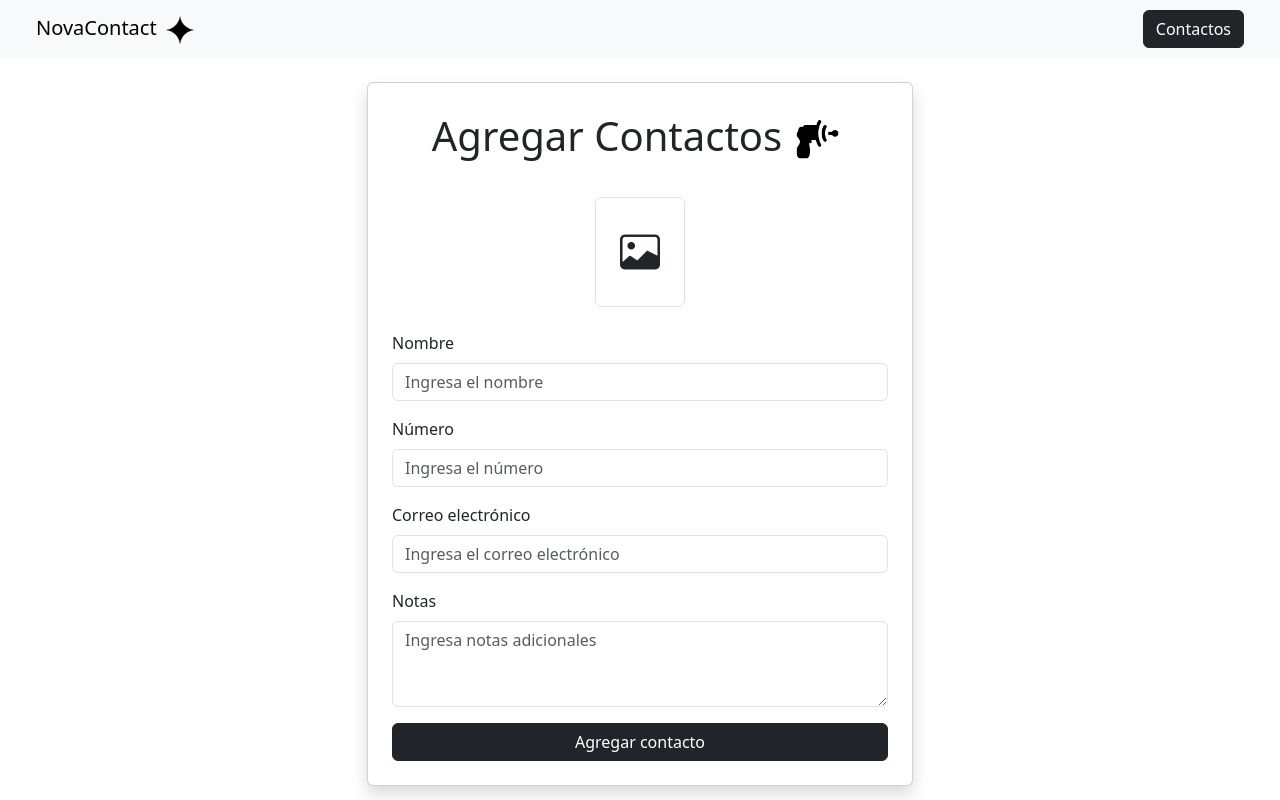
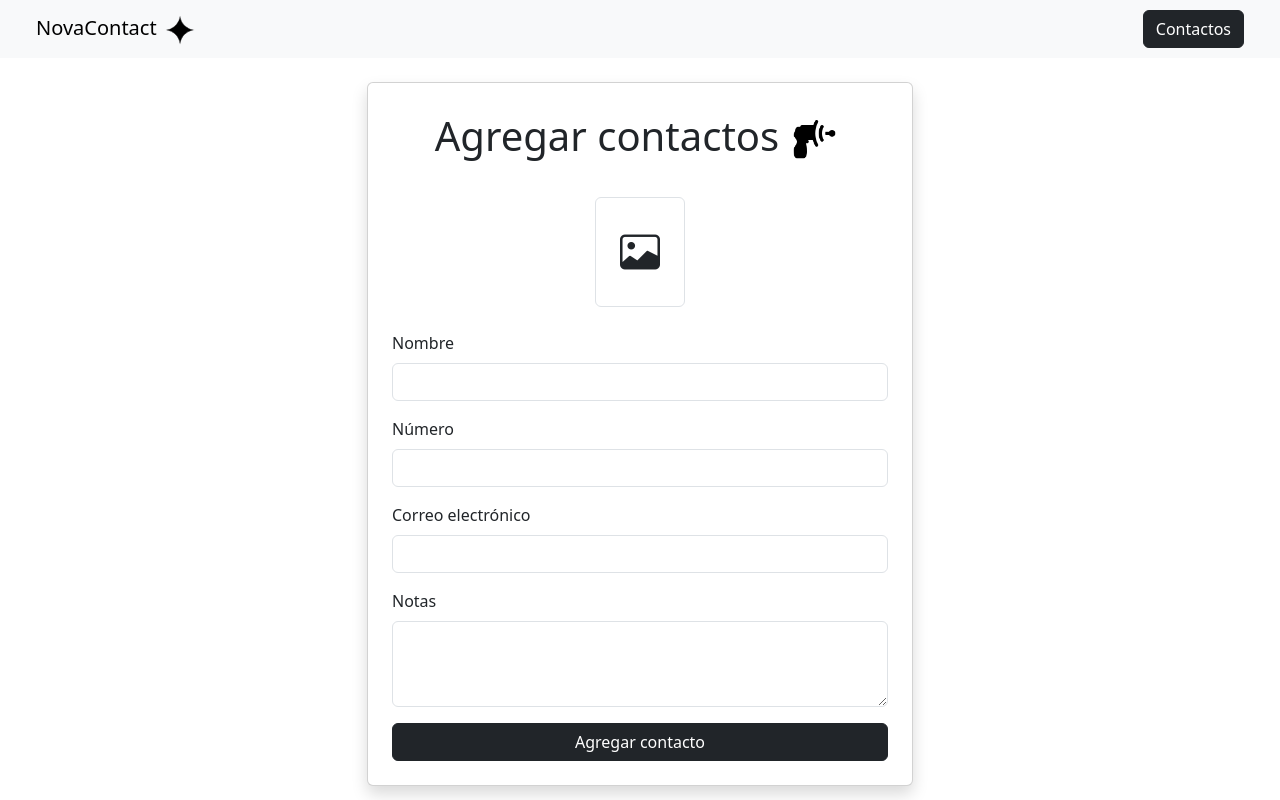
Before and after one commit to Sketox/NovaContact-Frontend, a Next.js app: page /addcontact in a window 1280 px wide. Built offline with nearby package versions, Linux system fonts and the light colour scheme.

Commit message:
Hechas las validaciones de los campos 'nombre', 'numero' y 'email' en las vistas de editar contactos y agregar contactos.

```diff
--- a/pages/addcontact.js
+++ b/pages/addcontact.js
@@ -9,22 +9,51 @@ export default function AddContact() {
   const [loading, setLoading] = useState(false); // Estado de carga
   const router = useRouter();
 
+  const validateName = (name) => {
+    return /^[A-Za-z]+$/.test(name);
+  };
+
+  const validateNumber = (number) => {
+    return /^\d{10,13}$/.test(number);
+  };
+
+  const validateEmail = (email) => {
+    return /^[^\s@]+@[^\s@]+\.[^\s@]+$/.test(email);
+  };
+
   const handleSubmit = async (e) => {
     setLoading(true); // Activar el indicador de carga
     setError(""); // Limpiar errores anteriores
     e.preventDefault();
 
     // Obtener los valores del formulario
-    const name = e.target.name.value;
-    const number = e.target.number.value;
-    const email = e.target.email.value;
+    const name = e.target.name.value.trim();
+    const number = e.target.number.value.trim();
+    const email = e.target.email.value.trim();
     const notes = e.target.notes.value;
+
+    // Validaciones
+    if (!validateName(name)) {
+      setError("El nombre solo puede contener letras sin espacios.");
+      setLoading(false);
+      return;
+    }
+
+    if (!validateNumber(number)) {
+      setError("El número solo debe contener entre 10 a 13 dígitos.");
+      setLoading(false);
+      return;
+    }
+
+    if (email && !validateEmail(email)) {
+      setError("Ingrese un correo electrónico válido.");
+      setLoading(false);
+      return;
+    }
 
     // Obtener el userId desde localStorage
     const userId =
       typeof window !== "undefined" ? localStorage.getItem("userId") : null;
-
-    console.log("User ID retrieved from localStorage:", userId);
 
     if (!userId) {
       alert(
@@ -45,16 +74,13 @@ export default function AddContact() {
     try {
       // Enviar los datos al servidor usando Axios
       const response = await api.post("/tutorial/createData", contactData);
-
-      console.log("Response from server:", response.data);
       alert("¡Contacto añadido exitosamente!");
-
-      // Redirigir a la página de contactos después de añadir el contacto
       window.location.href = "/contacts";
     } catch (error) {
       console.error("Error adding contact:", error);
       alert("Hubo un error al añadir el contacto, por favor intente de nuevo.");
     }
+    setLoading(false);
   };
 
   return (
@@ -91,7 +117,7 @@ export default function AddContact() {
           <div className="col-md-6">
             <div className="card shadow p-4">
               <h1 className="text-center mb-4">
-                Agregar Contactos
+                Agregar contactos
                 <img
                   src="/Spacegun.png"
                   alt="Spacegun Icon"
@@ -100,15 +126,14 @@ export default function AddContact() {
                   className="d-inline-block align-text-center m-2"
                 />
               </h1>
-
-              <form onSubmit={handleSubmit}>
               {/* Área de imagen */}
               <div className="text-center mb-4">
                 <div className="border rounded p-4 d-inline-block">
                   <i className="bi bi-image fs-1"></i>
                 </div>
               </div>
-
+              {error && <div className="alert alert-danger">{error}</div>}
+              <form onSubmit={handleSubmit}>
                 <div className="mb-3">
                   <label htmlFor="name" className="form-label">
                     Nombre
@@ -117,11 +142,9 @@ export default function AddContact() {
                     type="text"
                     className="form-control"
                     id="name"
-                    placeholder="Ingresa el nombre"
                     required
                   />
                 </div>
-
                 <div className="mb-3">
                   <label htmlFor="number" className="form-label">
                     Número
@@ -130,23 +153,15 @@ export default function AddContact() {
                     type="tel"
                     className="form-control"
                     id="number"
-                    placeholder="Ingresa el número"
                     required
                   />
                 </div>
-
                 <div className="mb-3">
                   <label htmlFor="email" className="form-label">
                     Correo electrónico
                   </label>
-                  <input
-                    type="email"
-                    className="form-control"
-                    id="email"
-                    placeholder="Ingresa el correo electrónico"
-                  />
+                  <input type="email" className="form-control" id="email" />
                 </div>
-
                 <div className="mb-3">
                   <label htmlFor="notes" className="form-label">
                     Notas
@@ -155,25 +170,20 @@ export default function AddContact() {
                     className="form-control"
                     id="notes"
                     rows="3"
-                    placeholder="Ingresa notas adicionales"
                   ></textarea>
                 </div>
-
                 <button
                   type="submit"
                   className="btn btn-dark w-100"
                   disabled={loading}
                 >
                   {loading ? (
-                    <>
                     <Spinner
                       as="span"
                       animation="border"
                       size="sm"
                       role="status"
-                      />{" "}
-                      Cargando...
-                    </>
+                    />
                   ) : (
                     "Agregar contacto"
                   )}
--- a/utils/api.js
+++ b/utils/api.js
@@ -1,7 +1,7 @@
 import axios from "axios";
 
 const API_BASE_URL =
-  "https://57b3-2800-bf0-a40c-125a-794f-d42a-bbbe-2060.ngrok-free.app";
+  "https://758f-2800-68-42-2-4fa-247c-dfd1-9392.ngrok-free.app";
 
 const api = axios.create({
   baseURL: API_BASE_URL,
```
Also changed, not shown: pages/editcontact/[id].js (+41 -1 lines). Lines whose indentation alone changed are shown as unchanged.
